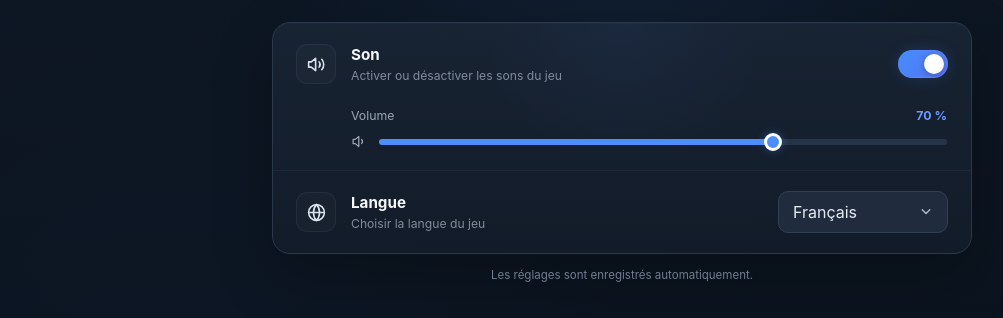
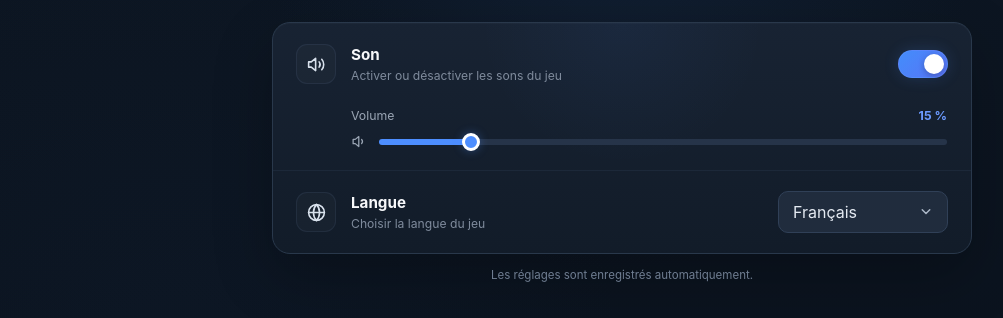
Before and after one commit to nesakwan/tic-tac-toe, a plain HTML site: page Parametres/parametre.html in a window 1280 px wide. Shown: the part 325-643 px from the top of the page, without its empty margins (18-1021 px from the left). Drawn offline with Linux system fonts and the light colour scheme.

Commit message:
update music volume

```diff
--- a/Parametres/parametre.html
+++ b/Parametres/parametre.html
@@ -69,7 +69,7 @@
                                 type="range"
                                 min="0"
                                 max="100"
-                                value="70"
+                                value="15"
                                 aria-label="Volume"
                             >
                         </div>
```
